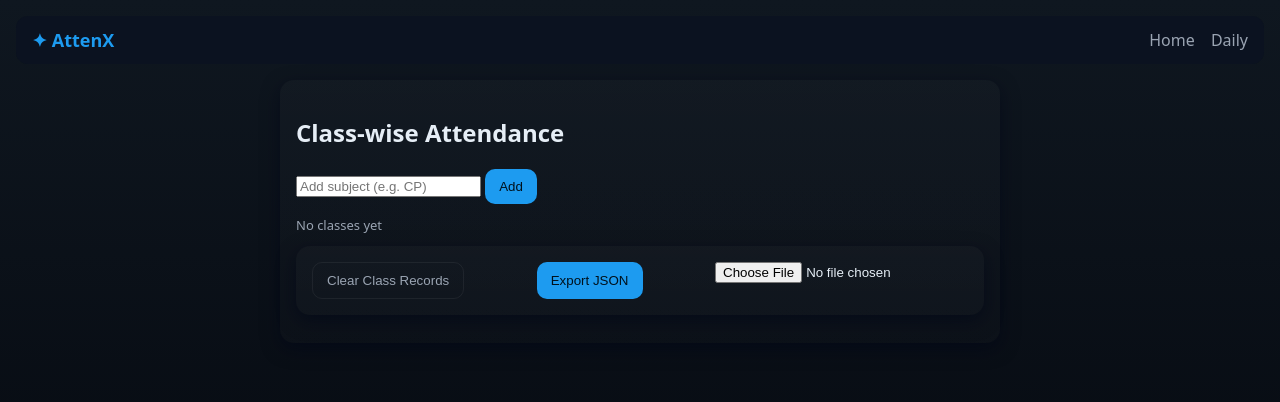
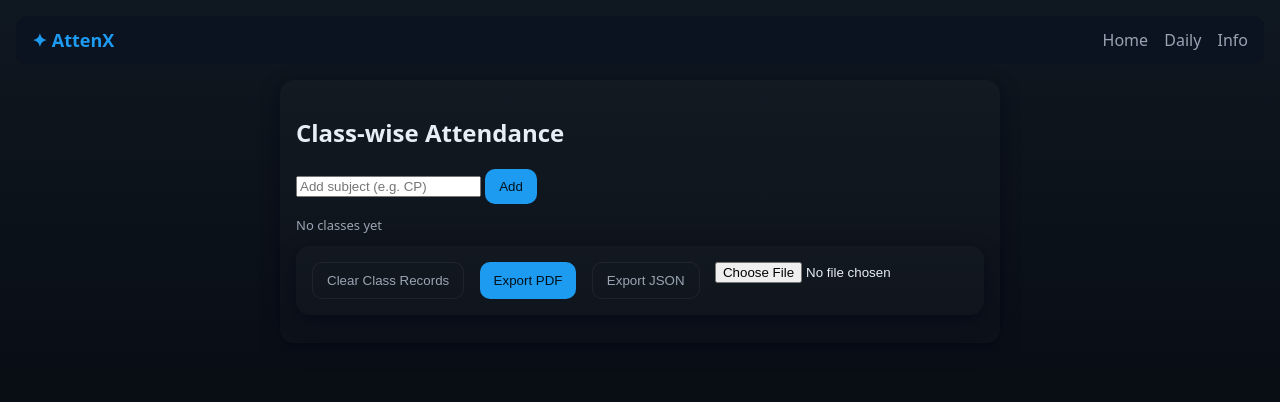
Before and after one commit to mayanksingh0379/AttenX---Attendance-Calculator, a plain HTML site: page classes.html in a window 1280 px wide. Drawn offline with nearby package versions, Linux system fonts and the light colour scheme.

Commit message:
Update classes.html

```diff
--- a/classes.html
+++ b/classes.html
@@ -7,6 +7,7 @@
   <link rel="stylesheet" href="styles.css" />
   <link rel="icon" type="image/png" href="favicon.png">
   <link rel="apple-touch-icon" href="favicon.png">
+  <script src="https://cdnjs.cloudflare.com/ajax/libs/jspdf/2.5.1/jspdf.umd.min.js"></script>
 </head>
 <body>
   <header class="topbar">
@@ -14,6 +15,7 @@
     <nav>
       <a href="index.html">Home</a>
       <a href="daily.html">Daily</a>
+      <a href="info.html">Info</a>
     </nav>
   </header>
 
@@ -31,7 +33,8 @@
 
       <div class="card actions-row">
         <button class="btn outline" id="clearClassesBtn">Clear Class Records</button>
-        <button class="btn" id="exportBtn">Export JSON</button>
+        <button class="btn" id="exportPdfBtn">Export PDF</button>
+        <button class="btn outline" id="exportBtn">Export JSON</button>
         <input id="importFile" type="file" accept="application/json" />
       </div>
     </section>
```
